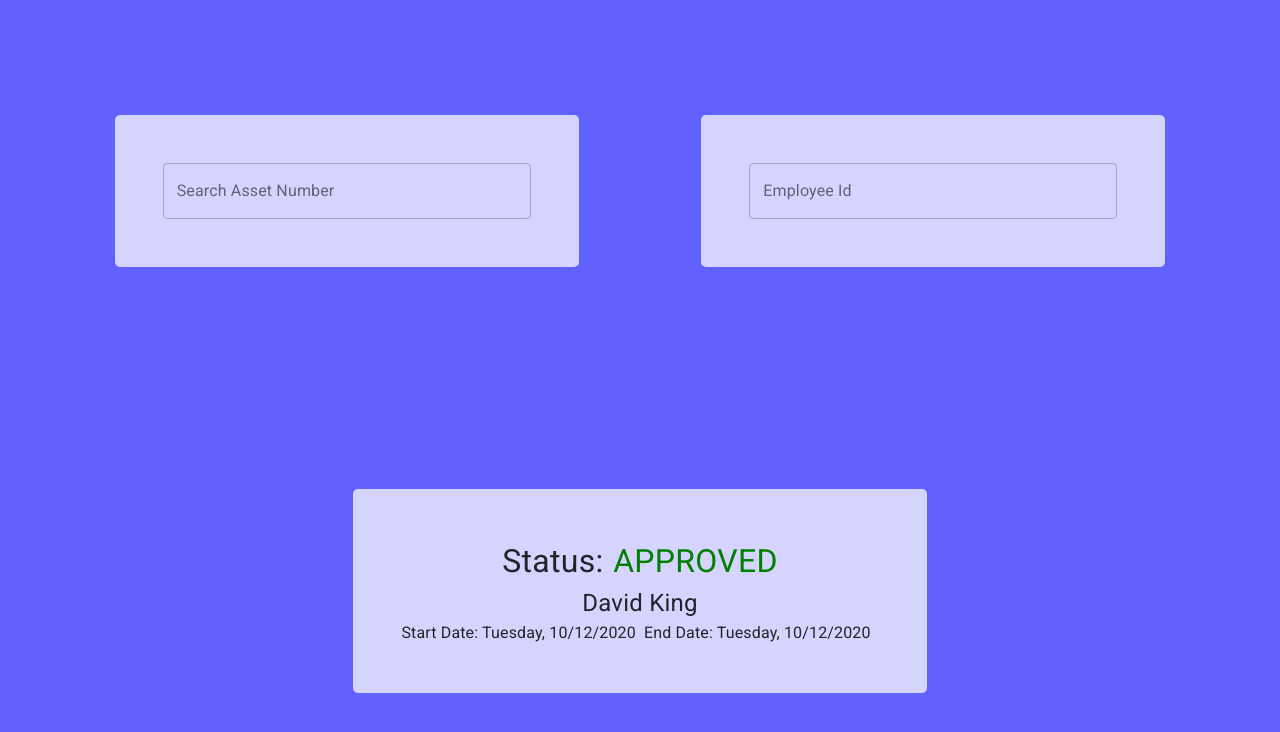
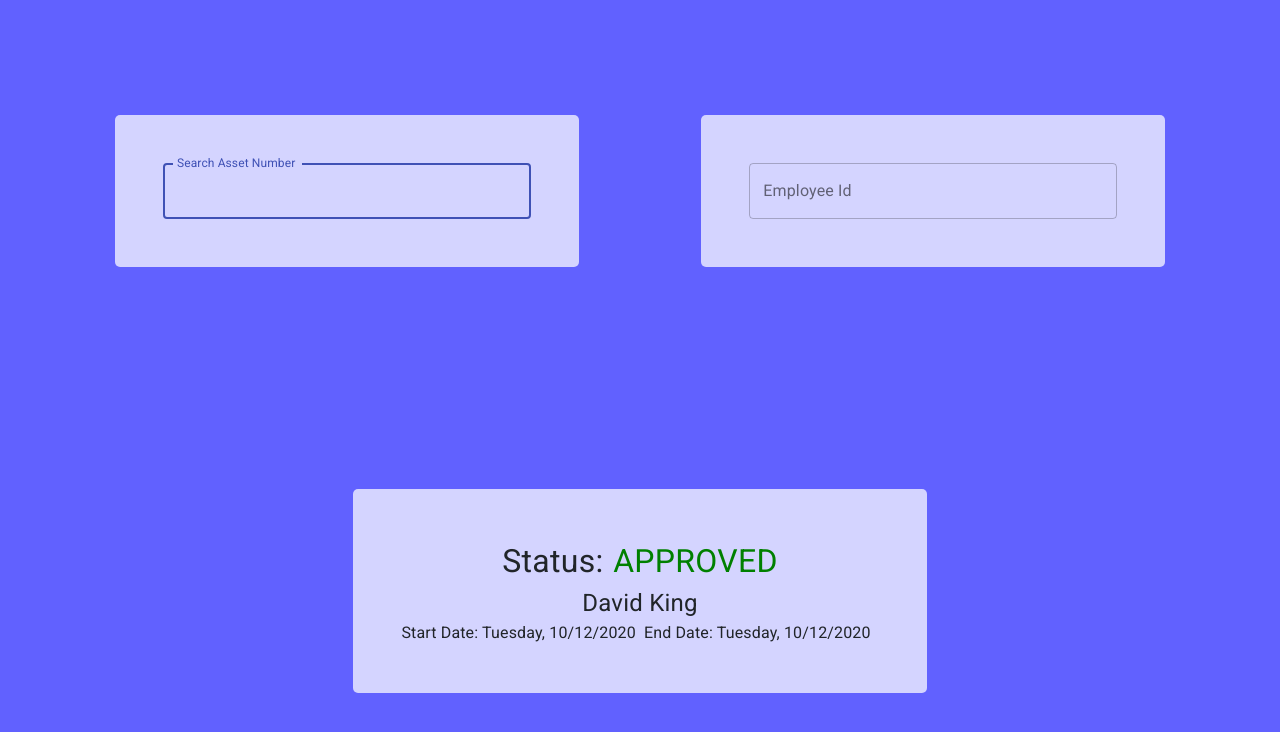
Before and after one commit to Olatokumbo/DT-InventorySystem, a React (Create React App) app: page /transaction in a window 1280 px wide. Shown: the top 732 px of the page. Built offline with nearby package versions, Linux system fonts and the light colour scheme.

Commit message:
Capable of updating the approved dates of each inventory assets in DB

```diff
--- a/src/components/RequestCard/RequestCard.js
+++ b/src/components/RequestCard/RequestCard.js
@@ -6,10 +6,12 @@ import style from "./RequestCard.module.css";
 import moment from "moment";
 import axios from "axios";
 const RequestCard = ({ data }) => {
-  const approve = (machineNumber) => {
+  const approve = (machineNumber, startDate, endDate) => {
     console.log(machineNumber)
     axios.post("http://localhost:7000/requests/approve", {
-      machineNumber
+      machineNumber,
+      startDate,
+      endDate
     }).then((data) => {
       console.log(data);
     }).catch((err)=>{
@@ -64,7 +66,7 @@ const RequestCard = ({ data }) => {
             size="small"
             variant="contained"
             color="secondary"
-            onClick={ () =>approve(data.machineNumber)}
+            onClick={ () =>approve(data.machineNumber, data.startDate, data.endDate)}
           >
             <CheckIcon />
           </Button>
--- a/src/pages/Transaction/Transaction.js
+++ b/src/pages/Transaction/Transaction.js
@@ -7,15 +7,18 @@ const Transaction = () => {
       <div className={style.top}>
       <div className={style.container}>
         <TextField
-          size="large"
+          size="medium"
           variant="outlined"
+          name="searchAssetNumber"
           label="Search Asset Number"
           className={style.input}
+          autoFocus={true}
+
         />
       </div>
       <div className={style.container}>
         <TextField
-          size="large"
+          size="medium"
           variant="outlined"
           label="Employee Id"
           className={style.input}
```
Also changed, not shown: 1 other file (tests, documents, lock files or other folders).
